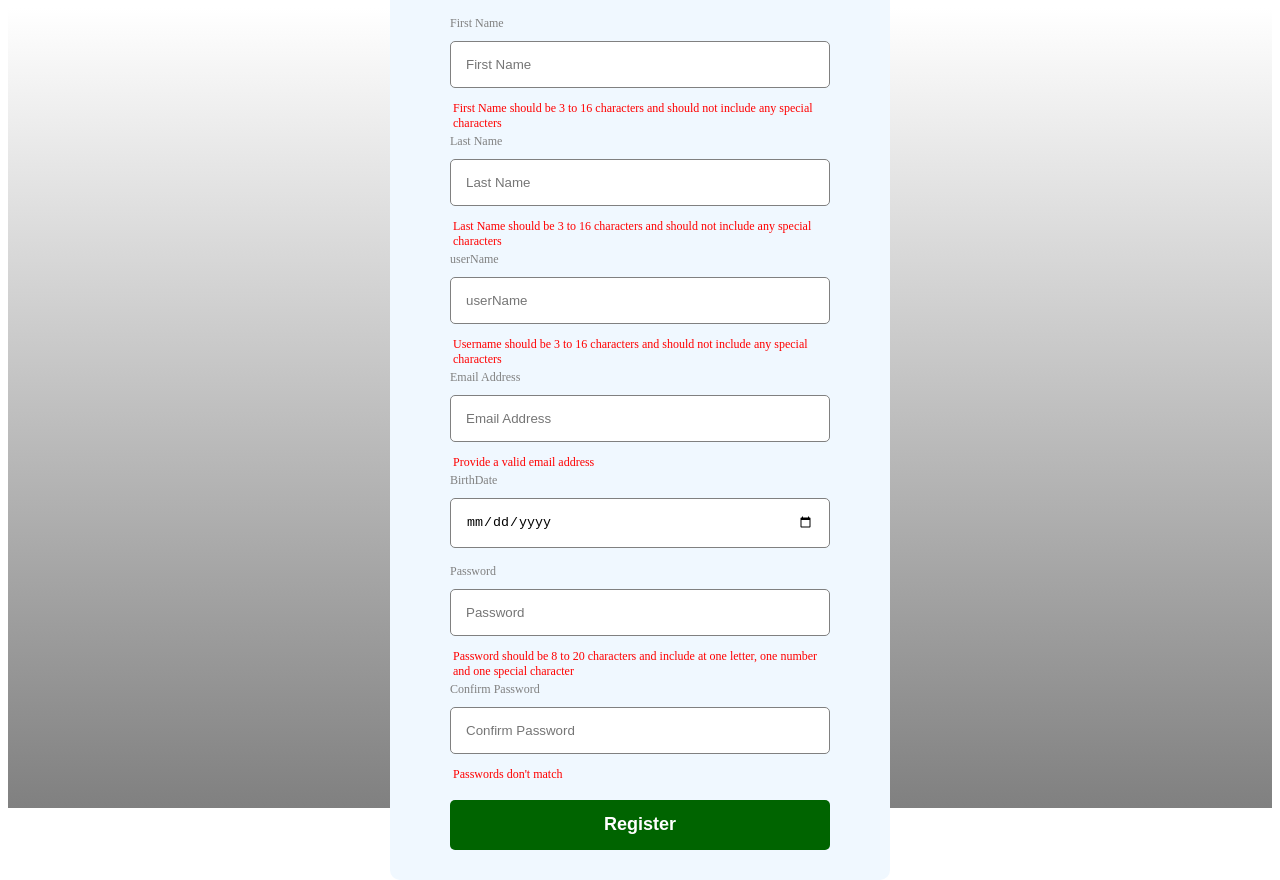
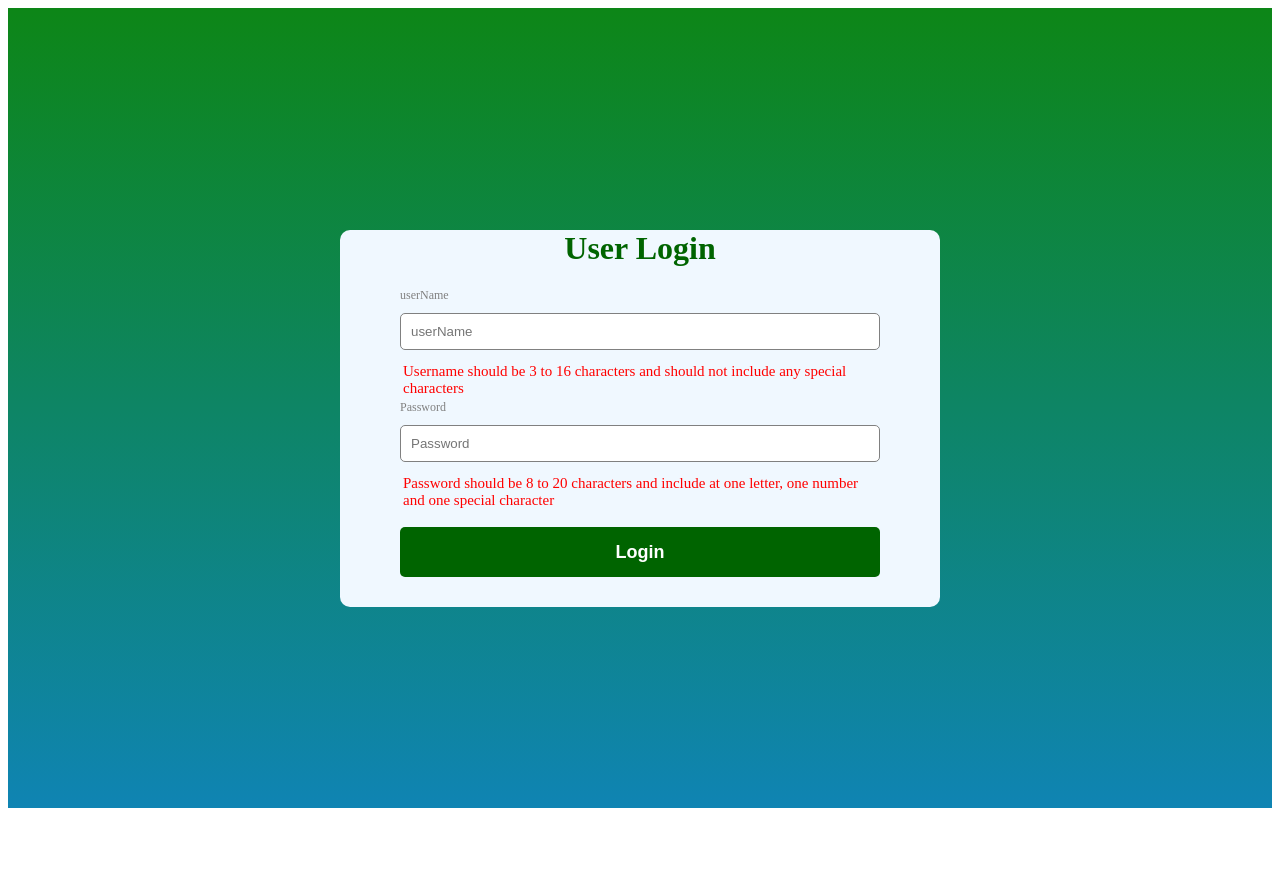
Before and after one commit to mherman22/KTMInv-frontend, a React (Create React App) app: page / in a window 1280 px wide. After the commit the page ends 816 px from the top, so only its background shows below. Built offline with nearby package versions, Linux system fonts and the light colour scheme.

Commit message:
add login page

```diff
--- a/src/App.js
+++ b/src/App.js
@@ -1,10 +1,10 @@
-import Register from "./components/Access/Register";
+import Login from "./components/Login/Login.jsx";
 import "./app.css";
 
 function App() {
   return (
     <div className="app">
-        <Register/>
+        <Login/>
     </div>
   );
 }
--- a/src/app.css
+++ b/src/app.css
@@ -4,8 +4,8 @@
     justify-content: center;
     height: 100vh;
     background: linear-gradient(
-        white,
-        gray
+        rgb(13, 134, 23),
+        rgb(15, 132, 179)
     );
     background-size: cover;
     background-position: center;
--- a/src/components/Access/Register.jsx
+++ b/src/components/Access/Register.jsx
@@ -1,6 +1,6 @@
 import React, {useState} from 'react';
 import FormInput from '../Form Input/FormInput';
-import inputs from './inputs';
+import inputs from './inputs/inputs';
 
 export default function Register() {
 
--- /dev/null
+++ b/src/components/Access/inputs/LoginInputs.js
@@ -0,0 +1,20 @@
+const LoginInputs = [
+    {
+        id:3,
+        name:"username",
+        type:"text",
+        placeholder:"userName",
+        error:"Username should be 3 to 16 characters and should not include any special characters",
+        label:"userName"
+    },
+    {
+        id:6,
+        name:"password",
+        type:"password",
+        placeholder:"Password",
+        error:"Password should be 8 to 20 characters and include at one letter, one number and one special character",
+        label:"Password"
+    },
+]
+
+export default LoginInputs;
--- a/src/components/Form Input/FormInput.css
+++ b/src/components/Form Input/FormInput.css
@@ -1,11 +1,11 @@
 .form-input{
     display: flex;
     flex-direction: column;
-    width: 380px;
+    width: 480px;
 }
 
 input{
-    padding: 15px;
+    padding: 10px;
     margin: 10px 0px;
     border-radius: 5px;
     border: 1px solid gray;
@@ -17,7 +17,7 @@ label{
 }
 
 span{
-    font-size: 12px;
+    font-size: 15px;
     padding: 3px;
     color: red;
 }
--- /dev/null
+++ b/src/components/Login/Login.jsx
@@ -0,0 +1,35 @@
+import React, { useState } from 'react';
+import FormInput from '../Form Input/FormInput';
+import LoginInputs from '../Access/inputs/LoginInputs';
+
+export default function Login() {
+
+  const [values, setValues] = useState({
+    username:"",password:""
+  });
+
+  const handleSubmit = e => {
+    e.preventDefault();
+  }
+
+  const handleValueChange = e => {
+    setValues({...values,[e.target.name]: e.target.value});
+ }
+
+  return (
+    <div className='Login-form'>
+        <form onSubmit={handleSubmit}>
+        <h1>User Login</h1>
+          {LoginInputs.map(input =>(
+            <FormInput
+            key={input.id}
+            {...input}
+            value={values[input.name]}
+            onChange={handleValueChange}
+            />
+          ))}
+          <button>Login</button>
+        </form>
+    </div>
+  )
+}
```
Also changed, not shown: src/components/Access/Login.jsx (deleted, +0 -9 lines), src/components/Access/inputs/RegisterInputs.js (renamed from src/components/Access/inputs.js).
